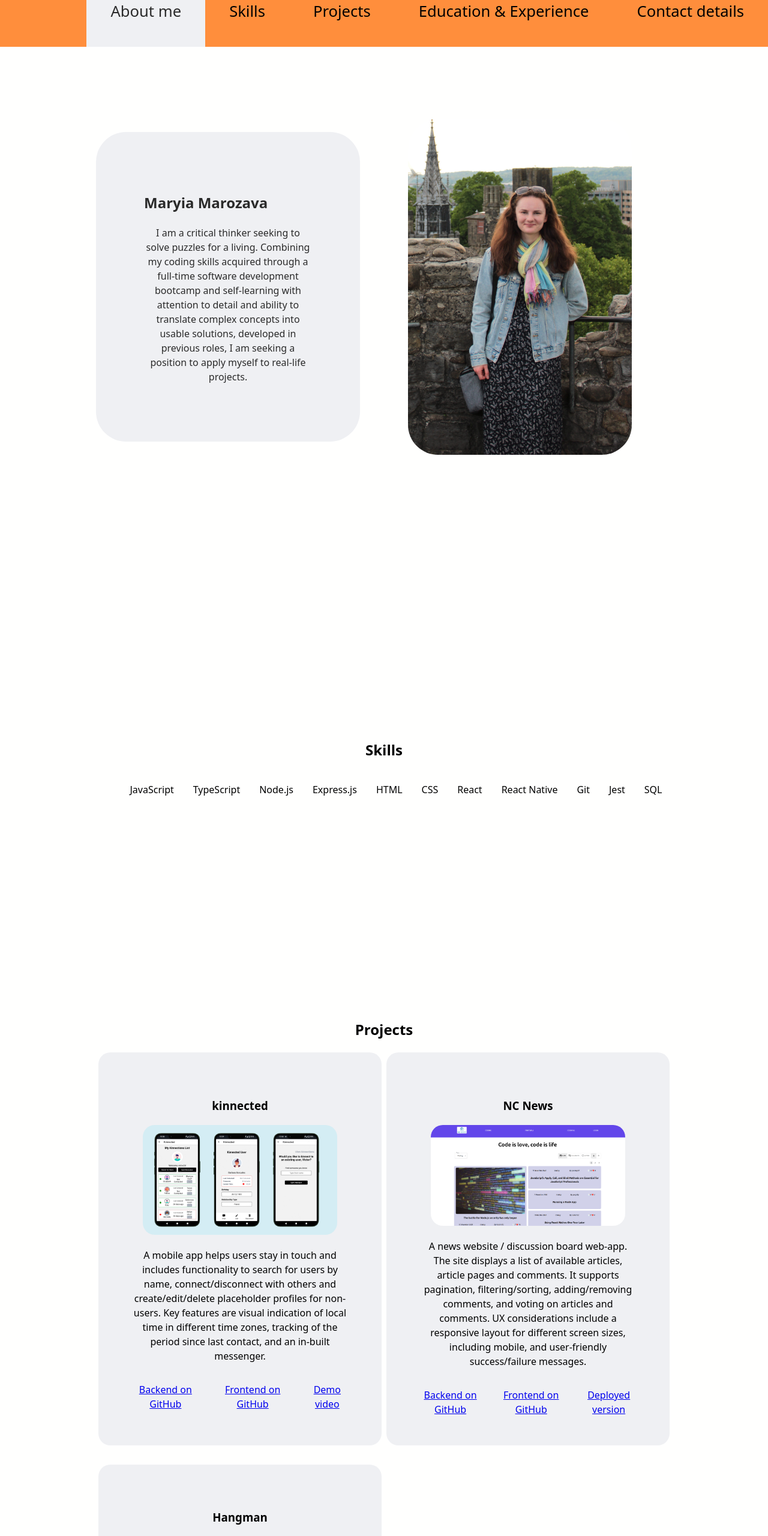
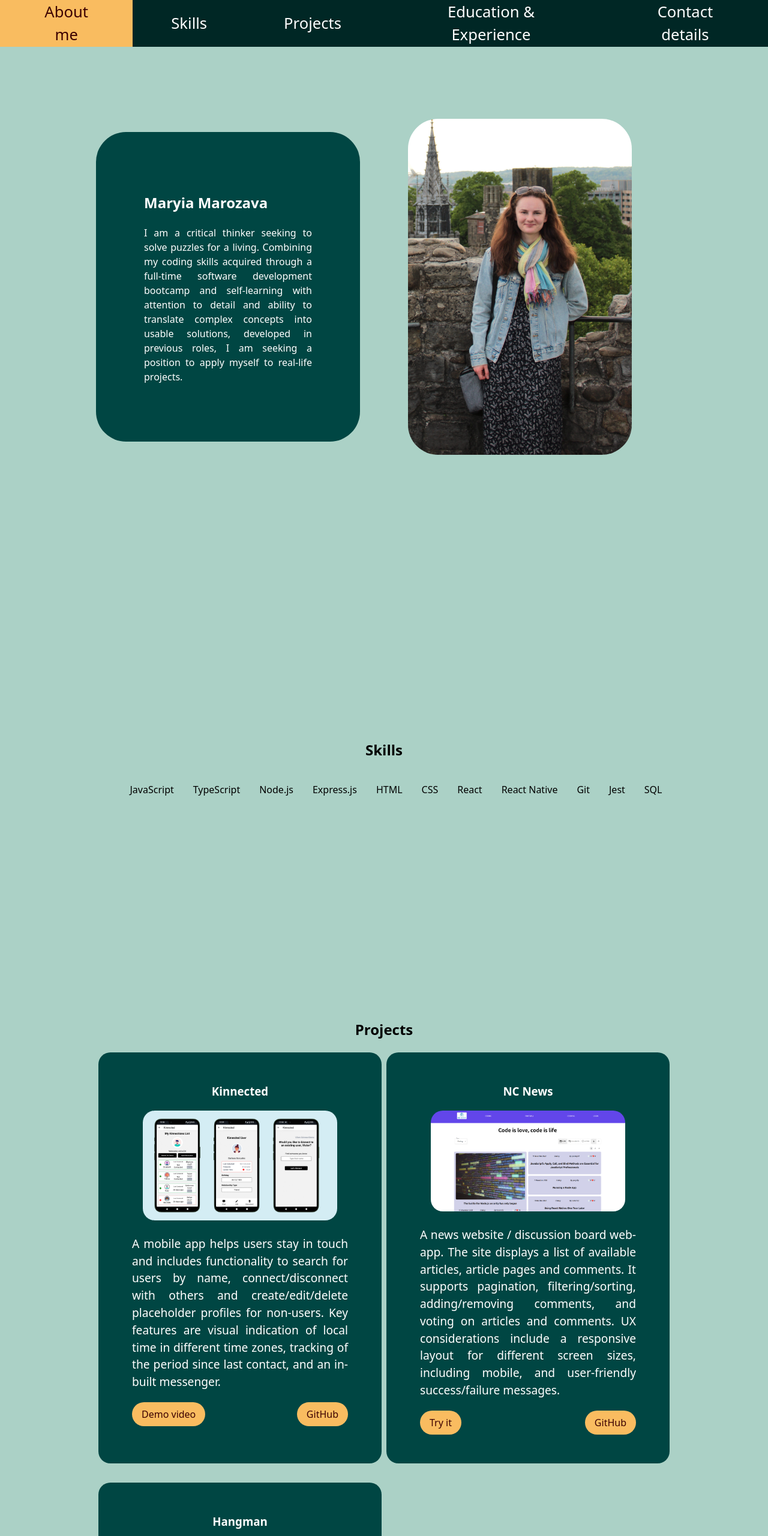
Before and after one commit to marmaryia/portfolio-website, a React (Vite) app: page / in a window 1280 px wide. Shown: the top 2560 px of the page at 60% size. Built offline with nearby package versions, Linux system fonts and the light colour scheme.

Commit message:
design improvements

```diff
--- a/src/components/ProjectCard.jsx
+++ b/src/components/ProjectCard.jsx
@@ -11,7 +11,7 @@ function ProjectCard({ project }) {
       <ul>
         {project.links.map((link, i) => {
           return (
-            <li key={i}>
+            <li key={i} className="project-link">
               <a href={link[Object.keys(link)]}>{Object.keys(link)}</a>
             </li>
           );
--- a/src/components/Projects.jsx
+++ b/src/components/Projects.jsx
@@ -4,15 +4,11 @@ import "../styles/Projects.css";
 function Projects({ refCallback }) {
   const projects = [
     {
-      projectName: "kinnected",
+      projectName: "Kinnected",
       projectDescription: `A mobile app helps users stay in touch and  includes functionality to search for users by name, connect/disconnect with others and create/edit/delete placeholder profiles for non-users. Key features are visual indication of local time in different time zones, tracking of the period since last contact, and an in-built messenger.`,
       links: [
         {
-          "Backend on GitHub": "https://github.com/undivfined/kinnected_server",
-        },
-        {
-          "Frontend on GitHub":
-            "https://github.com/undivfined/kinnected_frontend",
+          GitHub: "https://github.com/undivfined/kinnected_frontend",
         },
         { "Demo video": "https://www.youtube.com/watch?v=XfXqJcuv6q0" },
       ],
@@ -22,11 +18,10 @@ function Projects({ refCallback }) {
       projectName: "NC News",
       projectDescription: `A news website / discussion board web-app. The site displays a list of available articles, article pages and comments. It supports pagination, filtering/sorting, adding/removing comments, and voting on articles and comments. UX considerations include a responsive layout for different screen sizes, including mobile, and user-friendly success/failure messages.`,
       links: [
-        { "Backend on GitHub": "https://github.com/marmaryia/NC-News-backend" },
         {
-          "Frontend on GitHub": "https://github.com/marmaryia/NC-News-frontend",
+          GitHub: "https://github.com/marmaryia/NC-News-frontend",
         },
-        { "Deployed version": "https://maryia-nc-news.netlify.app/" },
+        { "Try it": "https://maryia-nc-news.netlify.app/" },
       ],
       image: "nc-news.png",
     },
@@ -35,7 +30,7 @@ function Projects({ refCallback }) {
       projectDescription: `A positively-themed web-app which allows users to guess an automatically generated word or one chosen by a friend, with an on-screen keyboard dynamically showing correctly/incorrectly guessed letters and the word definition displayed at the end of the game.`,
       links: [
         {
-          "Project on GitHub": "https://github.com/marmaryia/hangman-game",
+          GitHub: "https://github.com/marmaryia/hangman-game",
         },
       ],
       image: "hangman.png",
--- a/src/index.css
+++ b/src/index.css
@@ -8,12 +8,43 @@
   -webkit-font-smoothing: antialiased;
   -moz-osx-font-smoothing: grayscale;
 
-  --text-light: #2a2a2a;
-  --text-dark: #2a2a2a;
-  --background-color: #fffffe;
-  --header-color: #ff8e3c;
-  --accent-color: #eff0f3;
-  --header-color-active: #eff0f3;
+  --header-height: 78px;
+  --text-light: white;
+  --text-dark: #3c0000;
+  --background-color: #abd1c6;
+  --background-color-secondary: #004643;
+  --accent-color: #f9bc60;
+  --header-color: #002725;
+  --header-color-active: var(--accent-color);
+
+  /* --text-light: #ebedf0;
+  --text-dark: white;
+  --background-color: #e3c567;
+  --accent-color: #47682c;
+  --header-color: #28502e;
+  --header-color-active: #1b2f33; */
+  /* BA1200 9B2915 */
+
+  /* --text-light: white;
+  --text-dark: #3c0000;
+  --background-color: #d9ae61;
+  --accent-color: #e3c567;
+  --header-color: #c8963e;
+  --header-color-active: #ba1200; */
+  /*
+  --text-light: white;
+  --text-dark: #3c0000;
+  --background-color: #c6ecae;
+  --header-color: #44633f;
+  --header-color-active: #db7f67;
+  --accent-color: #db7f67; */
+
+  /* --text-light: white;
+  --text-dark: #222222;
+  --background-color: #d4e6b5;
+  --header-color: #4b4e6d;
+  --header-color-active: #ffdf64;
+  --accent-color: #95a3b3; */
 
   background-color: var(--background-color);
 }
--- a/src/styles/About.css
+++ b/src/styles/About.css
@@ -5,10 +5,11 @@
 }
 
 .about-text {
-  background-color: var(--accent-color);
+  text-align: justify;
+  background-color: var(--background-color-secondary);
+  color: var(--text-light);
   padding: 5em;
   border-radius: 50px;
-  color: var(--text-light);
 }
 
 .profile-img {
--- a/src/styles/App.css
+++ b/src/styles/App.css
@@ -26,7 +26,7 @@ body {
   flex-direction: column;
   justify-content: center;
   align-items: center;
-  scroll-margin-top: 60px;
+  scroll-margin-top: var(--header-height);
   width: 75%;
 }
 
--- a/src/styles/EducationExperience.css
+++ b/src/styles/EducationExperience.css
@@ -5,7 +5,8 @@
 }
 
 .timeline-content-card {
-  background-color: var(--accent-color);
+  background-color: var(--background-color-secondary);
+  color: var(--text-light);
   padding: 1.5em;
   border-radius: 20px;
 }
--- a/src/styles/Header.css
+++ b/src/styles/Header.css
@@ -2,7 +2,7 @@ header {
   position: sticky;
   top: 0;
   background-color: var(--header-color);
-  height: 78px;
+  height: var(--header-height);
   width: 100%;
   z-index: 1;
   display: flex;
@@ -15,40 +15,36 @@ header {
   margin: 0;
   height: 100%;
   list-style-type: none;
+  justify-content: end;
   display: inline-flex;
-  justify-content: end;
-  /* gap: 3.5em; */
+  flex-direction: row;
 }
 
 .header-list li {
-  position: relative;
   height: 100%;
   align-items: center;
+  transition: background-color var(--header-color-active) 1s ease-in;
+  display: flex;
+  align-items: center;
+}
+
+.header-list li a {
+  color: var(--text-light);
+  font-size: 1.6em;
+  text-decoration: none;
+  height: 100%;
+  width: 100%;
+  display: flex;
+  flex-direction: column;
+  justify-content: center;
   padding-left: 2.5em;
   padding-right: 2.5em;
 }
 
-.header-list li a {
-  font-size: 1.6em;
-  color: var(--primary-color);
-  transform: scaleX(0);
-  transition: transform 0.5s ease;
-  text-decoration: none;
+.header-list li.active {
+  background-color: var(--header-color-active);
 }
 
-/* .header-list li::before {
-  content: "";
-  width: 100%;
-  height: 0.25rem;
-  background: #23d997;
-  position: absolute;
-  bottom: 0;
-  left: 0;
-  transform: scaleX(0);
-  transition: transform 0.5s ease;} */
-
-.header-list li.active {
-  transform: scaleX(1);
-  background-color: var(--header-color-active);
-  color: var(--text-light);
+.header-list li.active a {
+  color: var(--text-dark);
 }
--- a/src/styles/Projects.css
+++ b/src/styles/Projects.css
@@ -2,11 +2,18 @@
   width: 75%;
 
   border-radius: 20px;
-  background-color: var(--accent-color);
+  background-color: var(--background-color-secondary);
+  color: var(--text-light);
   padding: 3.5em;
+  padding-top: 2em;
   padding-bottom: 2em;
   /* figure out spacing */
   margin-bottom: 2em;
+}
+
+.project-card p {
+  font-size: 1.2em;
+  text-align: justify;
 }
 
 .project-img {
@@ -16,11 +23,12 @@
 
 .project-card ul {
   list-style-type: none;
-  display: inline-flex;
+  display: flex;
   width: 100%;
-  justify-content: end;
+  flex-direction: row-reverse;
+  justify-content: space-between;
   gap: 2em;
-  padding-left: 0;
+  padding: 0;
 }
 
 .projects-container {
@@ -29,3 +37,18 @@
   align-content: center;
   justify-items: center;
 }
+
+.project-link {
+  background-color: var(--accent-color);
+  /* padding: 0.5em 1em; */
+  border-radius: 20px;
+  display: flex;
+}
+
+.project-link a {
+  text-decoration: none;
+  color: var(--text-dark);
+  /* height: 100%; */
+  width: 100%;
+  padding: 0.5em 1em;
+}
```
